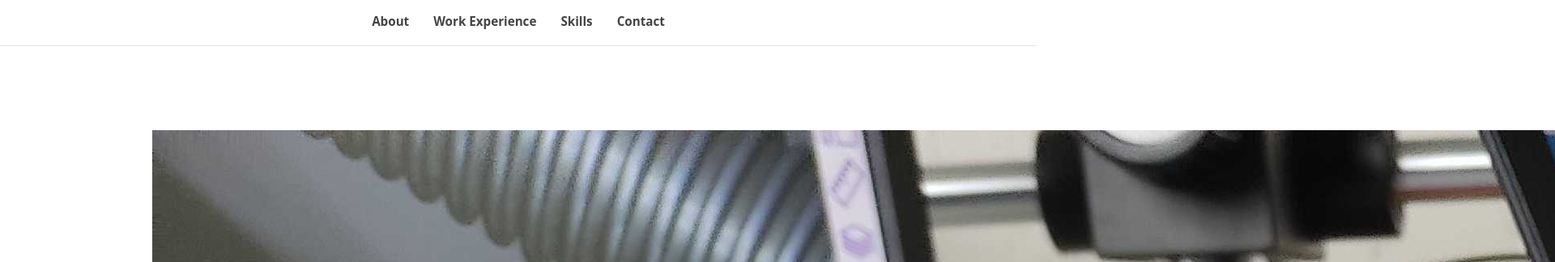
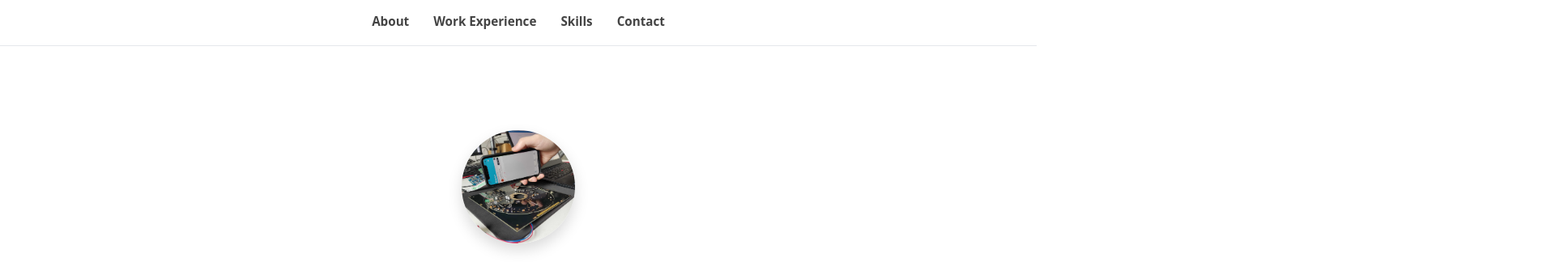
Before and after one commit to Hai-Hoang/hai-hoang.github.io, a plain HTML site: page index.html in a window 1280 px wide. Shown: the top 324 px of the page at 81% size, 1920 px wide, since content can reach past the window. Drawn offline with Linux system fonts and the light colour scheme.

Commit message:
Update style.css

```diff
--- a/style.css
+++ b/style.css
@@ -82,6 +82,16 @@ nav a:hover {
 .hero {
   text-align: center;
   padding: 80px 12px 70px;
+}
+
+/* Optional hero photo */
+.hero-photo {
+  width: 140px;
+  height: 140px;
+  border-radius: 999px;
+  object-fit: cover;
+  margin-bottom: 18px;
+  box-shadow: 0 8px 18px rgba(0, 0, 0, 0.15);
 }
 
 .hero-name {
```
